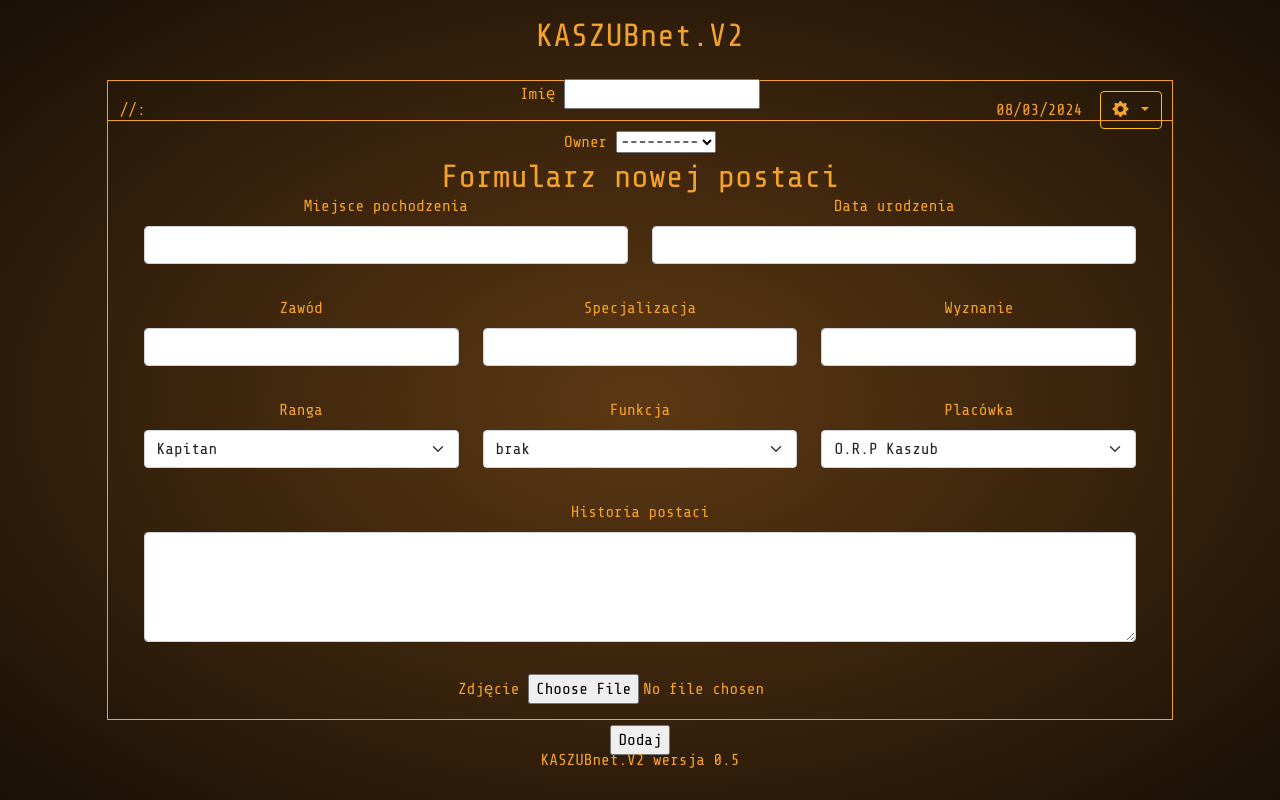
After one commit to talos-sq/kaszubnet_python, a Django app: page /user_menu/new_character/ in a window 1280 px wide. The commit adds this page. Run offline with Django 4.2, Linux system fonts and the light colour scheme; the visitor is signed in with stand-in values (Sample User, id 1); data comes from the database, SQL or seed files in the repository; some libraries are stand-ins or nearby versions.

Commit message:
Additional changes and improvements.

```diff
--- a/kaszubnet/urls.py
+++ b/kaszubnet/urls.py
@@ -21,11 +21,13 @@ from kaszubnet_app.views import *
 urlpatterns = [
     path('__debug__/', include('debug_toolbar.urls')),
     path('admin/', admin.site.urls),
-    path('index/', IndexView.as_view(), name="index"),
+    path('', IndexView.as_view(), name="index"),
     path('logout/', LogoutView.as_view(), name="logout"),
     path('user_menu/', UserMenuView.as_view(), name="user-menu"),
+    path('user_menu/new_character/', NewCharacterView.as_view(), name="new-character"),
     path('main_menu/<str:name>/', MainMenuView.as_view(), name="main-menu"),
-    path('character_editor/', CharacterEditorView.as_view(), name="character-editor"),
+    path('character_editor/<pk>', CharacterEditorView.as_view(), name="character-editor"),
+    path('character_avatar_editor/', CharacterAvatarEditorView.as_view(), name="character-avatar-editor"),
     path('faction_menu/', FactionMenuView.as_view(), name="faction-menu"),
     path('members/', FactionMembersView.as_view(), name="members"),
     path('hierarchy/', FactionHierarchyView.as_view(), name="hierarchy"),
--- a/kaszubnet_app/forms.py
+++ b/kaszubnet_app/forms.py
@@ -1,5 +1,6 @@
 from django import forms
 from kaszubnet_app.models import *
+from django.contrib.auth import get_user_model
 
 ITEM_TYPE = [
     (0, 'Nieznany'),
@@ -27,6 +28,47 @@ class LabelChoiceField2(forms.ModelChoiceField):
 class LoginForm(forms.Form):
     username = forms.CharField(widget=forms.TextInput(attrs={'placeholder': 'Wprowadź login'}))
     password = forms.CharField(widget=forms.PasswordInput(attrs={'placeholder': 'Wprowadź hasło'}))
+
+
+class NewCharacterForm(forms.ModelForm):
+    user = get_user_model()
+
+    name = forms.CharField(max_length=64, widget=forms.TextInput(
+        attrs={'id': 'name'}))
+    owner = LabelChoiceField(queryset=user.objects.all(), widget=forms.Select(
+        attrs={'class': 'form-select', 'id': 'owner'}))
+    birthdate = forms.DateField(widget=forms.TextInput(
+        attrs={'class': 'form-control', 'id': 'birthdate'}), required=False)
+    rank = forms.ChoiceField(choices=RANKS, widget=forms.Select(
+        attrs={'class': 'form-select', 'id': 'rank'}))
+    function = forms.ChoiceField(choices=FUNCTION, widget=forms.Select(
+        attrs={'class': 'form-select', 'id': 'function'}))
+    # abilities = forms.ManyToManyField(Ability, blank=True, verbose_name="Umiejętności")
+    outpost = forms.ChoiceField(choices=OUTPOSTS, widget=forms.Select(
+        attrs={'class': 'form-select', 'id': 'outpost'}))
+    origin_outpost = forms.CharField(max_length=64, widget=forms.TextInput(
+        attrs={'class': 'form-control', 'id': 'origin_outpost'}), required=False)
+    job = forms.CharField(max_length=64, widget=forms.TextInput(
+        attrs={'class': 'form-control', 'id': 'job'}), required=False)
+    specialization = forms.CharField(max_length=64, widget=forms.TextInput(
+        attrs={'class': 'form-control', 'id': 'specialization'}), required=False)
+    religion = forms.CharField(max_length=64, widget=forms.TextInput(
+        attrs={'class': 'form-control', 'id': 'religion'}), required=False)
+    character_history = forms.CharField(widget=forms.Textarea(
+        attrs={'class': 'form-control', 'id': 'character_history', 'rows': '4'}), required=False)
+    # old_town_presence = models.ManyToManyField(OTs, null=True, blank=True, verbose_name="Pory Przybyszów")
+    # dead = forms.BooleanField(null=True, blank=True, verbose_name="Czy postać zmarła?")
+    # left_faction = models.BooleanField(null=True, blank=True, verbose_name="Czy postać opuściła frakcje?")
+    picture = forms.FileField(widget=forms.FileInput(
+        attrs={'id': 'picture'}), required=False)
+
+    owner = get_user_model()
+
+    class Meta:
+        model = Character
+        fields = ['name', 'owner', 'birthdate', 'rank', 'function', 'outpost', 'origin_outpost', 'job',
+                  'specialization',
+                  'religion', 'character_history']
 
 
 class WarehouseActionAddForm(forms.ModelForm):
@@ -57,6 +99,10 @@ class WarehouseActionUpdateForm(forms.Form):
         attrs={'class': 'form-control', 'id': 'item_des_input', 'rows': '4'}))
 
 
-class CharacterForm(forms.Form):
+class CharacterAvatarForm(forms.Form):
     picture = forms.FileField(widget=forms.FileInput(
         attrs={'id': 'picture'}))
+
+
+class CharacterForm(forms.ModelForm):
+    pass
--- a/kaszubnet_app/models.py
+++ b/kaszubnet_app/models.py
@@ -74,7 +74,7 @@ class Character(models.Model):
     specialization = models.CharField(blank=True, max_length=64, verbose_name="Specjalizacje")
     religion = models.CharField(blank=True, max_length=64, verbose_name="Wiara")
     character_history = models.TextField(null=True, blank=True)
-    old_town_presence = models.ManyToManyField(OTs, null=True, blank=True, verbose_name="Pory Przybyszów")
+    old_town_presence = models.ManyToManyField(OTs, blank=True, verbose_name="Pory Przybyszów")
     dead = models.BooleanField(null=True, blank=True, verbose_name="Czy postać zmarła?")
     left_faction = models.BooleanField(null=True, blank=True, verbose_name="Czy postać opuściła frakcje?")
     picture = models.BinaryField(null=True, blank=True, verbose_name="Zdjęcie")
--- a/kaszubnet_app/templates/base.html
+++ b/kaszubnet_app/templates/base.html
@@ -41,7 +41,7 @@
                             {% now "d/m/Y" %}
                         </div>
                     </div>
-                    <div class="col-md-1" style="padding: 0px;">
+                    <div class="col-md-1" style="padding: 10px;">
                         <div class="d-flex justify-content-end align-items-center">
                             <div class="dropdown">
                                 <a class="btn btn-outline-warning dropdown-toggle" href="#" role="button"
@@ -73,7 +73,7 @@
             <div class="col">
             </div>
             <div class="col-md-6 d-flex justify-content-center align-items-center">
-                <footer>KASZUBnet.V2 wersja 0.3</footer>
+                <footer>KASZUBnet.V2 wersja 0.5</footer>
             </div>
             <div class="col">
             </div>
--- a/kaszubnet_app/templates/base_menu.html
+++ b/kaszubnet_app/templates/base_menu.html
@@ -17,7 +17,8 @@
         </div>
         <div class="col-12 d-flex justify-content-center align-items-center" style="height: 20vh;">
             <div class="list-group list-group-flush ">
-            <a href="/character_editor/" class="list-group-item"> [ Edytor postaci ]</a>
+                <a href="/character_editor/{{ character.id }}" class="list-group-item"> [ Edytor postaci ]</a>
+                <a href="/character_avatar_editor/" class="list-group-item"> [ Edytor awataru ]</a>
             </div>
         </div>
     </div>
--- /dev/null
+++ b/kaszubnet_app/templates/new_character.html
@@ -0,0 +1,104 @@
+{% extends "base.html" %}
+
+{% block content %}
+    <div class="col">
+        <div class="row" style="height: 15vh;">
+            <div class="col">
+            </div>
+            <div class="col-md-6 d-flex justify-content-center align-items-center">
+                <h2 class="text-center">Formularz nowej postaci</h2>
+            </div>
+            <div class="col">
+            </div>
+        </div>
+        <div class="row">
+            <div class="col-md-12 d-flex align-items-center justify-content-start" style="height: 40vh;">
+                <div class="container mt-3 text-center">
+                    <form method="post">
+                        {% csrf_token %}
+                        <div class="mb-3 mt-3">
+                            <label for="name" class="form-label">Imię</label>
+                            {{ form.name }}
+                        </div>
+                        <div class="mb-3 mt-3">
+                            <label for="owner" class="form-label">Owner</label>
+                            {{ form.owner }}
+                        </div>
+                        <div class="row">
+                            <div class="col">
+                                <div class="mb-3 mt-3">
+                                    <label for="origin_outpost" class="form-label">Miejsce pochodzenia</label>
+                                    {{ form.origin_outpost }}
+                                </div>
+                            </div>
+                            <div class="col">
+                                <div class="mb-3 mt-3">
+                                    <label for="birthdate" class="form-label">Data urodzenia</label>
+                                    {{ form.birthdate }}
+                                </div>
+                            </div>
+                        </div>
+                        <div class="row">
+                            <div class="col">
+                                <div class="mb-3 mt-3">
+                                    <label for="job" class="form-label">Zawód</label>
+                                    {{ form.job }}
+                                </div>
+                            </div>
+                            <div class="col">
+                                <div class="mb-3 mt-3">
+                                    <label for="specialization" class="form-label">Specjalizacja</label>
+                                    {{ form.specialization }}
+                                </div>
+                            </div>
+                            <div class="col">
+                                <div class="mb-3 mt-3">
+                                    <label for="religion" class="form-label">Wyznanie</label>
+                                    {{ form.religion }}
+                                </div>
+                            </div>
+                        </div>
+                        <div class="row">
+                            <div class="col">
+                                <div class="mb-3 mt-3">
+                                    <label for="rank" class="form-label">Ranga</label>
+                                    {{ form.rank }}
+                                </div>
+                            </div>
+                            <div class="col">
+                                <div class="mb-3 mt-3">
+                                    <label for="function" class="form-label">Funkcja</label>
+                                    {{ form.function }}
+                                </div>
+                            </div>
+                            <div class="col">
+                                <div class="mb-3 mt-3">
+                                    <label for="outpost" class="form-label">Placówka</label>
+                                    {{ form.outpost }}
+                                </div>
+                            </div>
+                        </div>
+                        <div class="row">
+                            <div class="col">
+                                <div class="mb-3 mt-3">
+                                    <label for="character_history" class="form-label">Historia postaci</label>
+                                    {{ form.character_history }}
+                                </div>
+                            </div>
+                        </div>
+                        <div class="row">
+                            <div class="col">
+                                <div class="mb-3 mt-3">
+                                    <label for="picture" class="form-label">Zdjęcie</label>
+                                    {{ form.picture }}
+                                </div>
+                            </div>
+                        </div>
+                        <input type="submit" value="Dodaj">
+                    </form>
+                </div>
+            </div>
+        </div>
+    </div>
+
+{% endblock %}
--- a/kaszubnet_app/views.py
+++ b/kaszubnet_app/views.py
@@ -34,7 +34,7 @@ class LogoutView(View):
     def get(self, request):
         if request.user.is_authenticated:
             logout(request)
-        return redirect("/index")
+        return redirect("/")
 
 
 class UserMenuView(LoginRequiredMixin, ListView):
@@ -59,34 +59,57 @@ class MainMenuView(LoginRequiredMixin, View):
         request.session['active_character'] = character_name
         character = Character.objects.get(name=character_name)
 
-        with open("kaszubnet_app/static/temp_picture.jpg", "wb+") as tp:
-            tp.write(bytes(character.picture))
+        try:
+            with open("kaszubnet_app/static/temp_picture.jpg", "wb+") as tp:
+                tp.write(bytes(character.picture))
+        except TypeError:
+            pass
 
         return render(request, "main_menu.html", {"current_url": current_url, "character": character})
 
 
-class CharacterEditorView(LoginRequiredMixin, FormView):
-    template_name = "character_editor.html"
-    form_class = CharacterForm
+class NewCharacterView(LoginRequiredMixin, CreateView):
+    template_name = "new_character.html"
+    form_class = NewCharacterForm
 
     def post(self, request, *args, **kwargs):
-        form = CharacterForm(request.POST, request.FILES)
+        form = NewCharacterForm(request.POST)
+
+        if form.is_valid():
+            validated_form = Character.objects.create(**form.cleaned_data)
+            return redirect("/user_menu/")
+        else:
+            return redirect("/user_menu/new_character/")
+
+
+class CharacterEditorView(LoginRequiredMixin, UpdateView):
+    template_name = "character_editor.html"
+    model = Character
+    fields = ["name", "birthdate", "rank", "function", "outpost", "origin_outpost", "job", "specialization", "religion",
+              "character_history"]
+
+
+class CharacterAvatarEditorView(LoginRequiredMixin, FormView):
+    template_name = "character_avatar_editor.html"
+    form_class = CharacterAvatarForm
+
+    def post(self, request, *args, **kwargs):
+        form = CharacterAvatarForm(request.POST, request.FILES)
 
         if form.is_valid():
             file = request.FILES['picture']
             print(file, file=sys.stderr)
 
-            # with open('p.jpg', 'wb+') as ftb:
-            #   ftb.write(chunk)
+            character_name = request.session['active_character']
 
             for chunk in file.chunks():
-                conn = connect(user="kaszubnet", password="BVF38HK8S3O0B441$",
+                conn = connect(user="postgres", password="SR8P64277H5S5D5S$",
                                host="kaszubnet-db.postgres.database.azure.com",
                                port=5432,
-                               database="kaszubnet_db")
+                               database="kaszubnet-database")
 
                 with conn.cursor() as cur:
-                    sql = "UPDATE kaszubnet_app_character set picture = %s where name = 'Talos';"
+                    sql = f"UPDATE kaszubnet_app_character set picture = %s where name = '{character_name}';"
                     data = (chunk,)
 
                     cur.execute(sql, data)
```
Also changed, not shown: kaszubnet/settings.py (+14 -6 lines), kaszubnet_app/templates/character_avatar_editor.html (added, +35 -0 lines), kaszubnet_app/templates/character_editor.html (+96 -24 lines), kaszubnet_app/templates/index.html (+4 -3 lines), kaszubnet_app/templates/user_menu.html (+8 -1 lines). Lines whose indentation alone changed are shown as unchanged.
